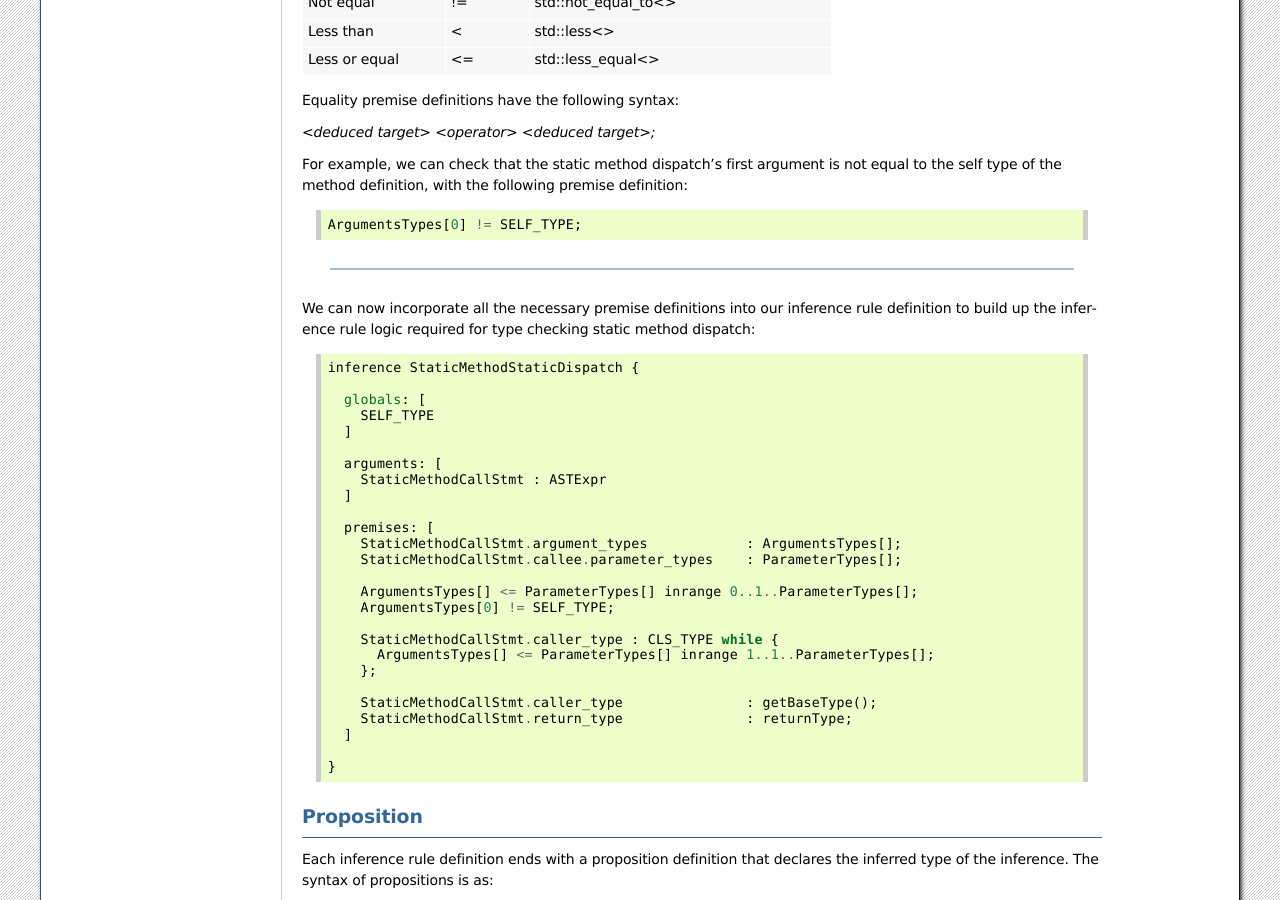
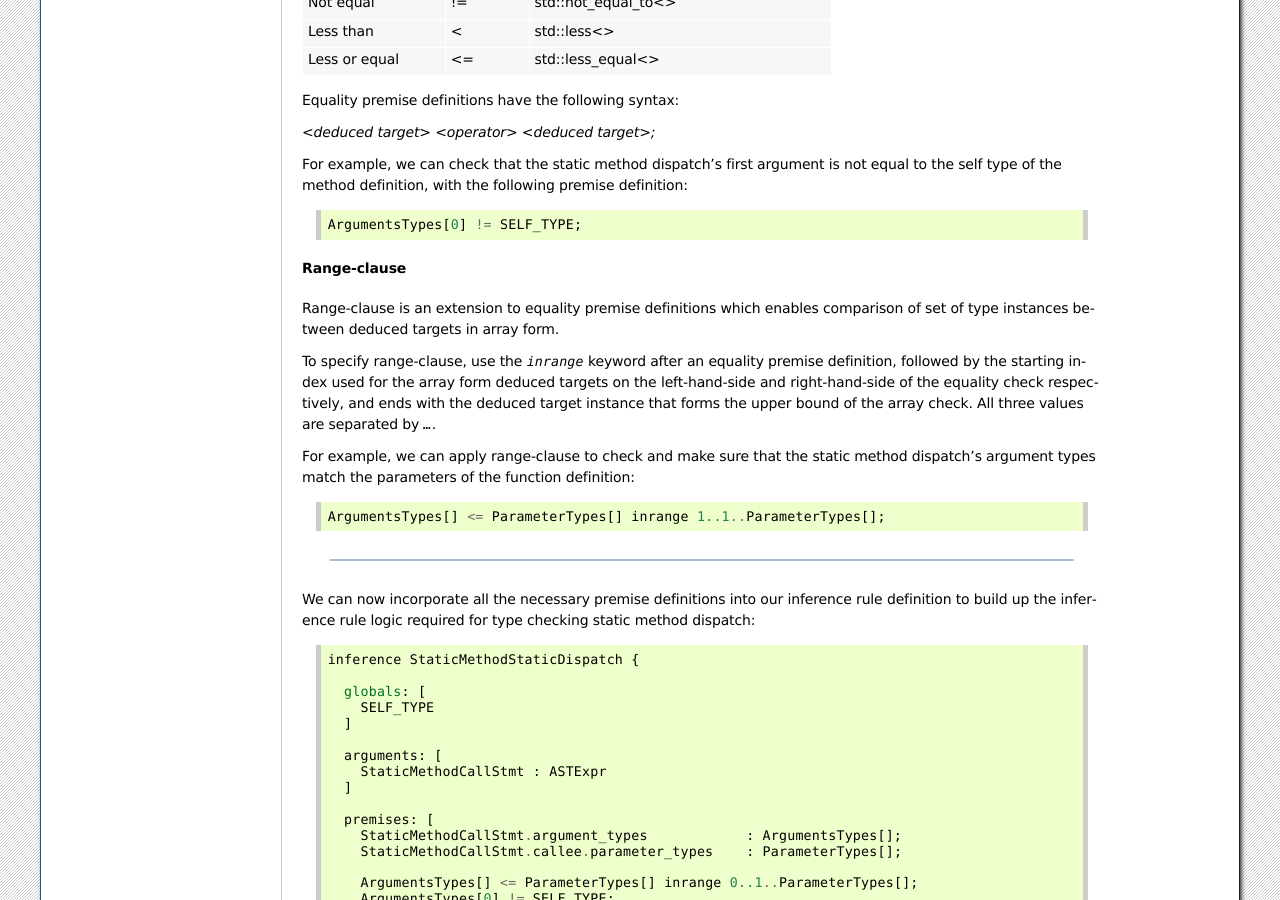
Before and after one commit to libcxx/Snowlake, a Sphinx documentation site: the page built from docs/source/tutorial.rst, in a window 1280 px wide and 900 px high, scrolled down 6055 px. Built offline with Sphinx 7.4.7, drawn with Linux system fonts in a browser that asks for light colours.

Commit message:
Add "Range-clause" section [ci skip]

```diff
--- a/docs/source/tutorial.rst
+++ b/docs/source/tutorial.rst
@@ -454,6 +454,26 @@ premise definition::
   ArgumentsTypes[0] != SELF_TYPE;
 
 
+Range-clause
+^^^^^^^^^^^^
+
+Range-clause is an extension to equality premise definitions which enables
+comparison of set of type instances between deduced targets in array form.
+
+To specify range-clause, use the `inrange` keyword after an equality
+premise definition, followed by the starting index used for the array
+form deduced targets on the left-hand-side and right-hand-side of the
+equality check respectively, and ends with the deduced target instance that
+forms the upper bound of the array check. All three values are separated by
+`...`.
+
+For example, we can apply range-clause to check and make sure that the
+static method dispatch's argument types match the parameters of the function
+definition::
+
+  ArgumentsTypes[] <= ParameterTypes[] inrange 1..1..ParameterTypes[];
+
+
 ------
 
 We can now incorporate all the necessary premise definitions into our
```
